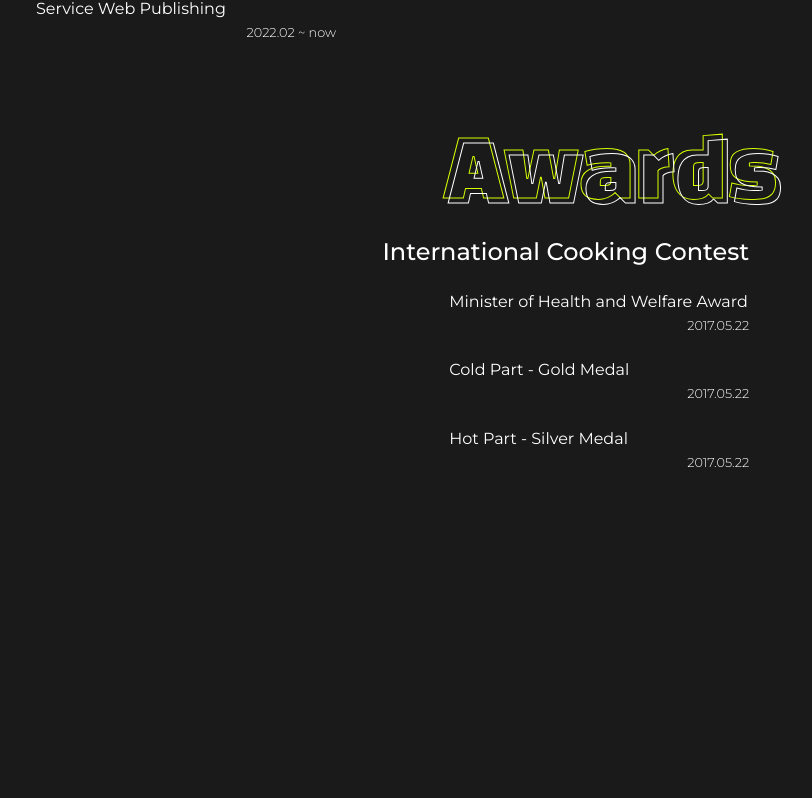
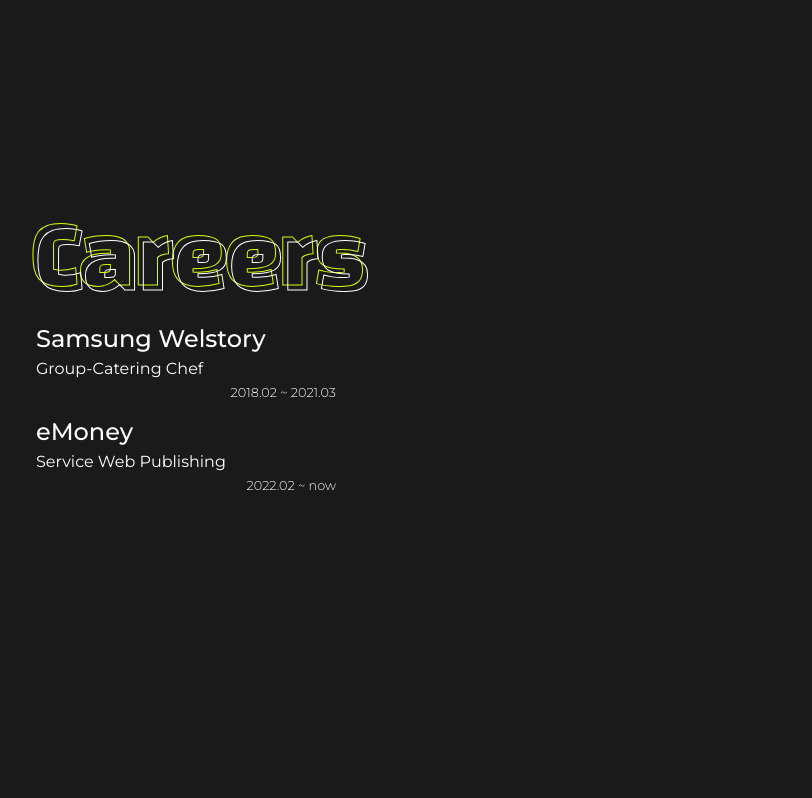
Before and after one commit to devwoodie/woodie, a React (Create React App) app: page /about in a window 1280 px wide. Shown: the part 1413-2211 px from the top of the page, without its empty margins (454-1266 px from the left). Before the commit the page ends 1963 px from the top, so only its background shows below. Built offline with nearby package versions, Linux system fonts and the light colour scheme.

Commit message:
feat : about page scroll event

```diff
--- a/src/component/About.js
+++ b/src/component/About.js
@@ -1,4 +1,5 @@
 import '../css/About.scss';
+import {useEffect, useRef} from "react";
 import { Routes, Link } from 'react-router-dom';
 
 const About = ({ infoJson }) => {
@@ -7,6 +8,26 @@ const About = ({ infoJson }) => {
     let careerData = infoJson.careers;
     let awardData = infoJson.awards;
     let abilityData = infoJson.ability;
+
+    const itemRef = useRef(null);
+
+    useEffect(() => {
+        window.addEventListener('scroll', opacityOn);
+        return () => {
+            window.removeEventListener('scroll', opacityOn);
+        };
+    }, []);
+
+    const opacityOn = () => {
+        if(window.scrollY > 300){
+            itemRef.current.classList.remove('opacity-off');
+            itemRef.current.classList.add('opacity-on');
+        }else{
+            itemRef.current.classList.add('opacity-off');
+            itemRef.current.classList.remove('opacity-on');
+        }
+    };
+
 
     return(
         <div className="About">
@@ -27,7 +48,8 @@ const About = ({ infoJson }) => {
                     </li>
                 ))}
             </ul>
-            <ul className="contents">
+            <div className="content-wrap">
+                <ul ref={itemRef} className="cont1 contents opacity-off">
                     <li className="contents-list">
                         <span className="contents-title ability">Ability</span>
                     </li>
@@ -41,7 +63,7 @@ const About = ({ infoJson }) => {
                         </li>
                     ))}
                 </ul>
-            <ul className="contents">
+                <ul className="cont2 contents">
                     <li className="contents-list">
                         <span className="contents-title careers">Careers</span>
                     </li>
@@ -53,7 +75,7 @@ const About = ({ infoJson }) => {
                         </li>
                     ))}
                 </ul>
-            <ul className="contents">
+                <ul className="cont3 contents">
                     <li className="contents-list">
                         <span className="contents-title awards">Awards</span>
                     </li>
@@ -66,6 +88,7 @@ const About = ({ infoJson }) => {
                     ))}
                 </ul>
             </div>
+        </div>
     )
 };
 
--- a/src/css/About.scss
+++ b/src/css/About.scss
@@ -2,6 +2,8 @@
 
 //#d9fd00
 //rgb(255, 94, 94);
+.opacity-off{opacity: 0;}
+.opacity-on{opacity: 1;}
 
 .About{
   padding: 5rem 0;
@@ -25,7 +27,8 @@
   //info tab
   .info{
     margin-top: -1rem;
-    position: relative;
+    position: sticky;
+    top: 10rem;
     .info-nav{
       margin-bottom: 3rem;
       position: absolute;
@@ -62,20 +65,25 @@
     }
   }
   //contents tab
+  .content-wrap{margin-top: 500px}
   .contents{
     margin-top: 100px;
-    &:nth-of-type(2){
+    height: 30rem;
+    position: sticky;
+    top: 25rem;
+    transition: .4s;
+    &.cont1{
       display: flex;
       flex-direction: column;
       align-items: flex-start;
 
     }
-    &:nth-of-type(3){
+    &.cont2{
       display: flex;
       flex-direction: column;
       align-items: center;
     }
-    &:nth-of-type(4){
+    &.cont3{
       display: flex;
       flex-direction: column;
       align-items: end;
```
Lines whose indentation alone changed are shown as unchanged.
